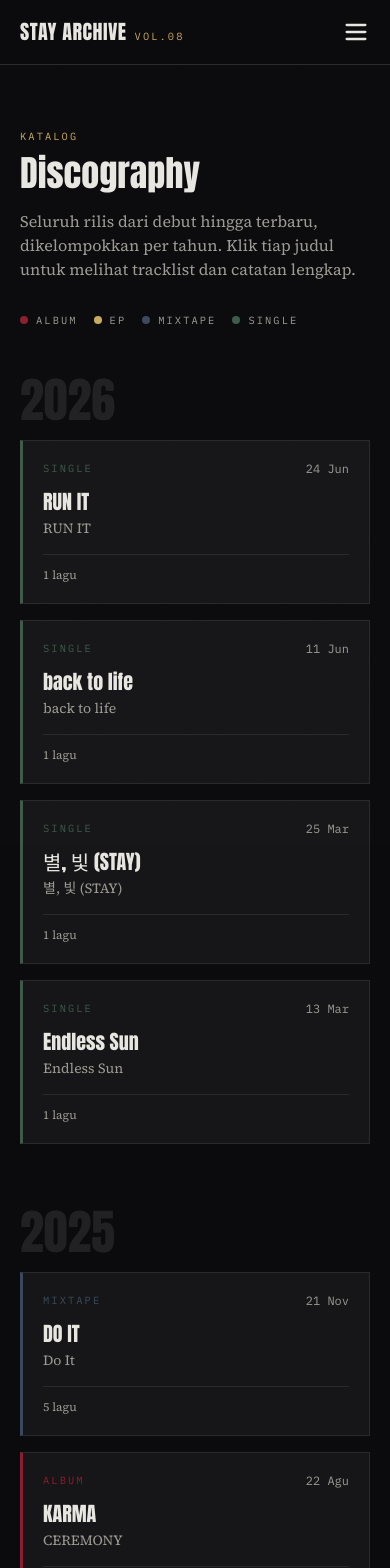
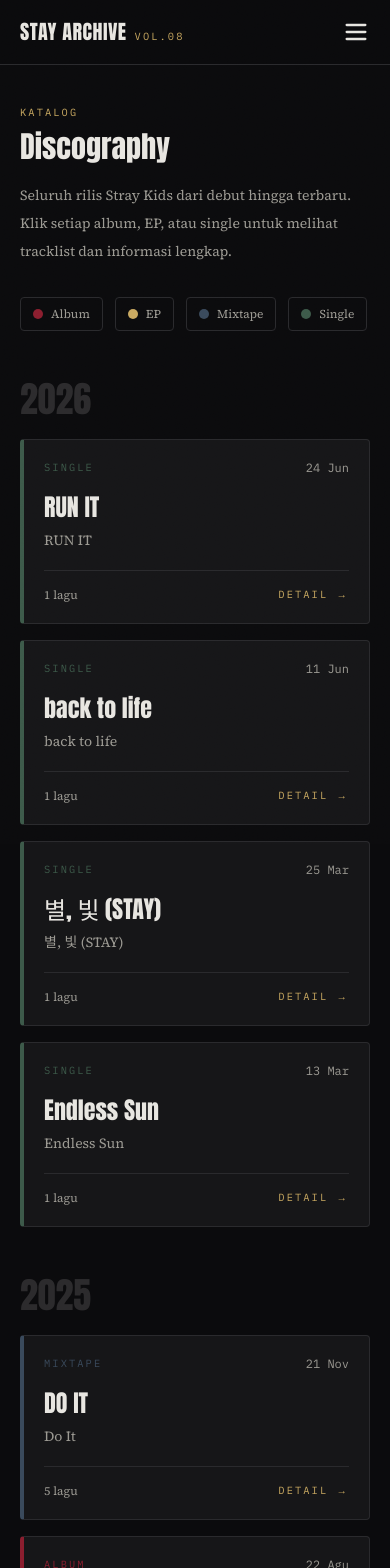
Before and after one commit to naufaldzakwannn/straykids, a Next.js app: page /discography in a window 390 px wide. Shown: the top 1568 px of the page. Built offline with nearby package versions, Linux system fonts and the light colour scheme.

Commit message:
Discography Mobile Version

```diff
--- a/app/discography/page.tsx
+++ b/app/discography/page.tsx
@@ -13,67 +13,109 @@
 };
 
 export default function DiscographyPage() {
-  const sorted = [...releases].sort((a, b) => new Date(b.date).getTime() - new Date(a.date).getTime());
+  const sorted = [...releases].sort(
+    (a, b) => new Date(b.date).getTime() - new Date(a.date).getTime()
+  );
 
-  const grouped = sorted.reduce<Record<string, typeof sorted>>((acc, r) => {
-    const year = new Date(r.date).getFullYear().toString();
-    if (!acc[year]) acc[year] = [];
-    acc[year].push(r);
+  const grouped = sorted.reduce<Record<string, typeof sorted>>((acc, release) => {
+    const year = new Date(release.date).getFullYear().toString();
+
+    if (!acc[year]) {
+      acc[year] = [];
+    }
+
+    acc[year].push(release);
+
     return acc;
   }, {});
 
   const years = Object.keys(grouped).sort((a, b) => Number(b) - Number(a));
 
   return (
-    <div className="mx-auto max-w-5xl px-5 py-16">
-      <p className="label-tag text-gold">Katalog</p>
-      <h1 className="mt-2 font-display text-4xl text-paper sm:text-5xl">Discography</h1>
-      <p className="mt-4 max-w-lg text-paperdim">Seluruh rilis dari debut hingga terbaru, dikelompokkan per tahun. Klik tiap judul untuk melihat tracklist dan catatan lengkap.</p>
+    <div className="mx-auto max-w-5xl px-5 py-10 sm:py-16">
+      <p className="label-tag text-gold">
+        Katalog
+      </p>
 
-      {/* Legend tipe rilis */}
-      <div className="mt-8 flex flex-wrap gap-4">
+      <h1 className="mt-2 font-display text-3xl text-paper sm:text-4xl lg:text-5xl">
+        Discography
+      </h1>
+
+      <p className="mt-4 max-w-xl text-sm leading-7 text-paperdim sm:text-base">
+        Seluruh rilis Stray Kids dari debut hingga terbaru. Klik setiap album,
+        EP, atau single untuk melihat tracklist dan informasi lengkap.
+      </p>
+
+      {/* Legend */}
+      <div className="mt-8 flex flex-wrap gap-3">
         {Object.entries(typeColor).map(([type, color]) => (
-          <span key={type} className="flex items-center gap-2 label-tag text-paperdim">
-            <span className="inline-block h-2 w-2 rounded-full" style={{ backgroundColor: color }} />
+          <span
+            key={type}
+            className="flex items-center gap-2 rounded border border-line px-3 py-2 text-xs text-paperdim"
+          >
+            <span
+              className="h-2.5 w-2.5 rounded-full"
+              style={{ backgroundColor: color }}
+            />
+
             {type}
           </span>
         ))}
       </div>
 
-      <div className="mt-12 space-y-16">
+      <div className="mt-12 space-y-12 sm:space-y-16">
         {years.map((year) => (
           <section key={year}>
-            <p className="font-display text-5xl text-paper/10 sm:text-7xl">{year}</p>
+            <h2 className="font-display text-4xl text-paper/15 sm:text-6xl lg:text-7xl">
+              {year}
+            </h2>
 
-            <div className="mt-4 grid gap-4 sm:grid-cols-2 lg:grid-cols-3">
+            <div className="mt-5 grid grid-cols-1 gap-4 sm:grid-cols-2 lg:grid-cols-3">
               {grouped[year].map((release) => {
                 const color = typeColor[release.type] ?? "#8B1E2F";
+
                 return (
                   <Link
                     key={release.slug}
                     href={`/discography/${release.slug}`}
-                    className="group flex flex-col justify-between border border-line bg-surface p-5 transition hover:-translate-y-1 hover:shadow-xl"
-                    style={{ borderLeftColor: color, borderLeftWidth: "3px" }}
+                    className="group rounded border border-line bg-surface p-5 transition duration-300 hover:-translate-y-1 hover:border-paper"
+                    style={{
+                      borderLeftWidth: "4px",
+                      borderLeftColor: color,
+                    }}
                   >
-                    <div>
-                      <div className="flex items-center justify-between">
-                        <span className="label-tag" style={{ color }}>
+                    <div className="flex items-start justify-between gap-3">
+                      <span
+                        className="label-tag shrink-0"
+                        style={{ color }}
+                      >
                         {release.type}
                       </span>
-                        <span className="font-mono text-xs text-paperdim">
+
+                      <span className="font-mono text-xs text-paperdim whitespace-nowrap">
                         {new Date(release.date).toLocaleDateString("id-ID", {
                           day: "2-digit",
                           month: "short",
                         })}
                       </span>
                     </div>
-                      <p className="mt-3 font-display text-xl leading-tight text-paper group-hover:text-gold">{release.title}</p>
-                      <p className="mt-1 text-sm text-paperdim">{release.titleTrack}</p>
-                    </div>
 
-                    <div className="mt-4 flex items-center justify-between border-t border-line pt-3">
-                      <span className="text-xs text-paperdim">{release.trackCount} lagu</span>
-                      <span className="label-tag text-gold opacity-0 transition group-hover:opacity-100">Lihat detail →</span>
+                    <h3 className="mt-4 font-display text-2xl leading-tight text-paper transition group-hover:text-gold">
+                      {release.title}
+                    </h3>
+
+                    <p className="mt-2 text-sm text-paperdim">
+                      {release.titleTrack}
+                    </p>
+
+                    <div className="mt-5 flex items-center justify-between border-t border-line pt-4">
+                      <span className="text-xs text-paperdim">
+                        {release.trackCount} lagu
+                      </span>
+
+                      <span className="label-tag text-gold opacity-100 sm:opacity-0 sm:transition sm:group-hover:opacity-100">
+                        Detail →
+                      </span>
                     </div>
                   </Link>
                 );
```
Lines whose indentation alone changed are shown as unchanged.
